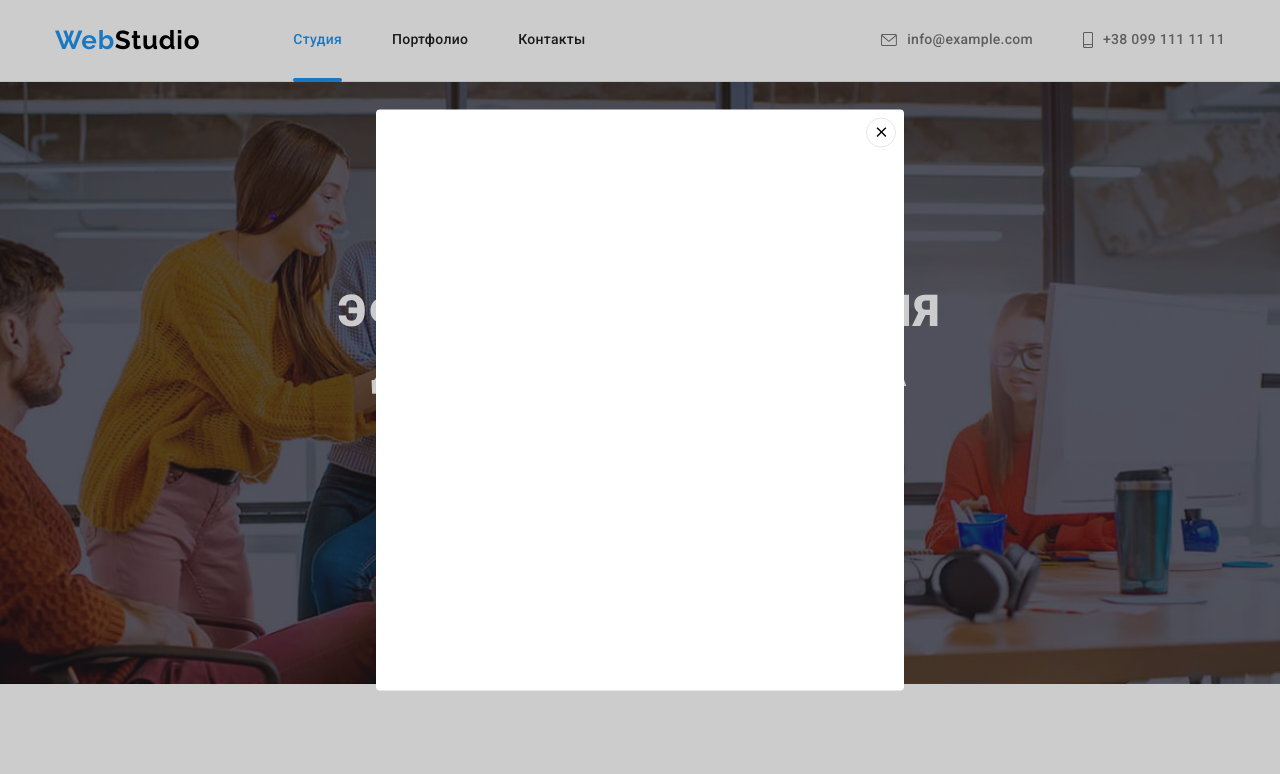
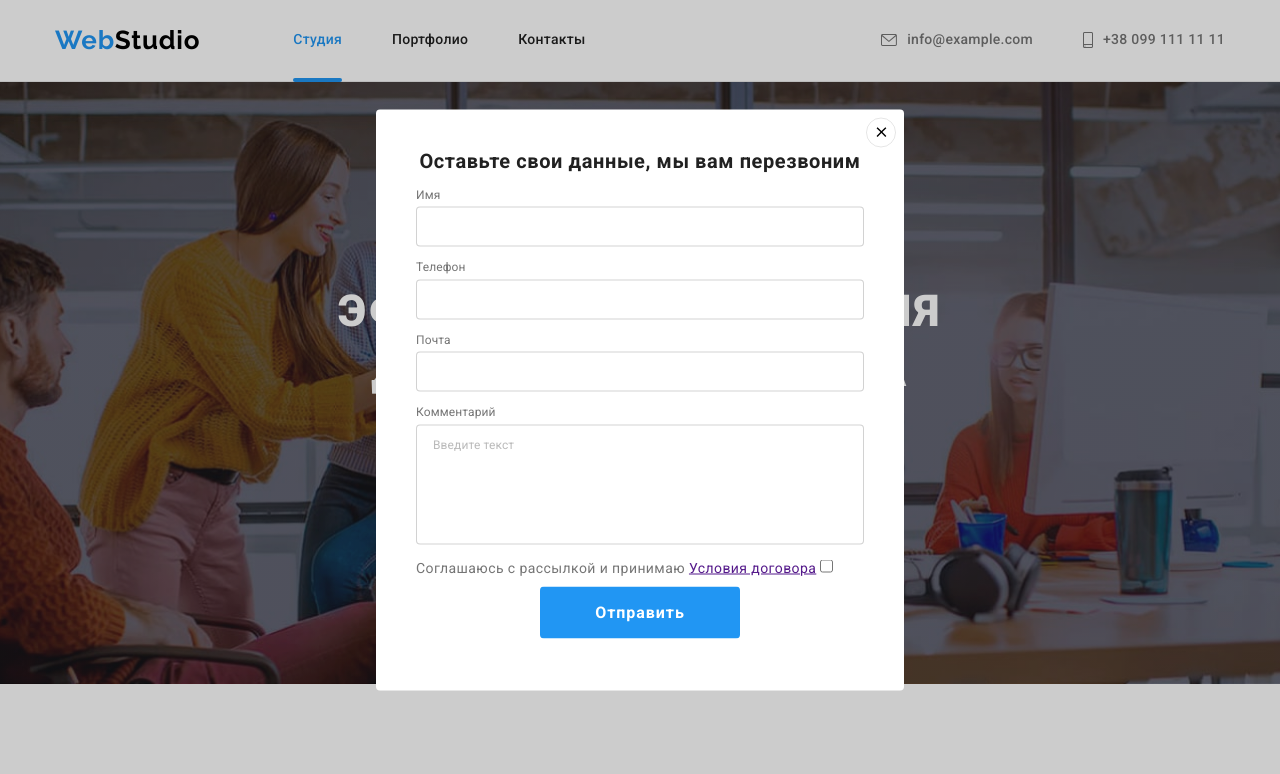
Before and after one commit to HalynaStep/goit-markup-hw-06, a plain HTML site: page index.html in a window 1280 px wide. Both pictures are taken after a click on the button "Заказать услугу". Shown: the top 774 px of the page. Drawn offline with Linux system fonts and the light colour scheme.

Commit message:
add_modal_form

```diff
--- a/css/styles.css
+++ b/css/styles.css
@@ -198,7 +198,8 @@ body {
   color: var(--accent-title-color);
 }
 
-.hero-btn {
+.hero-btn,
+.form-button {
   display: inline-block;
   padding: 10px 32px;
 
@@ -707,6 +708,8 @@ body {
 }
 
 .modal {
+  padding: 40px;
+
   width: 528px;
   min-height: 581px;
   background: var(--main-btn-color);
@@ -715,6 +718,19 @@ body {
   top: 50%;
   left: 50%;
   transform: translate(-50%, -50%);
+}
+
+.modal-title {
+  display: block;
+
+  font-weight: 700;
+  font-size: 20px;
+  line-height: 1.15;
+  text-align: center;
+  letter-spacing: 0.03em;
+  color: var(--main-title-color);
+
+  margin-bottom: 12px;
 }
 
 .modal-close {
@@ -734,6 +750,63 @@ body {
   cursor: pointer;
 }
 
+.modal-form-field {
+  margin-bottom: 10px;
+}
+
+.modal-form-text {
+  font-size: 12px;
+  line-height: 1.1714px;
+  letter-spacing: 0.01em;
+  color: var(--main-text-color);
+}
+.modal-form-input {
+  outline: none;
+  margin-top: 4px;
+  padding-left: 42px;
+  padding-right: 15px;
+
+  display: flex;
+  width: 100%;
+  height: 40px;
+
+  border: 1px solid #21212133;
+  border-radius: 4px;
+}
+
+.modal-form-comment {
+  width: 100%;
+  min-height: 120px;
+
+  margin-top: 4px;
+  padding: 12px 16px;
+
+  border: 1px solid #21212133;
+  border-radius: 4px;
+  outline: none;
+
+  resize: none;
+}
+
+.modal-form-comment::placeholder {
+  font-size: 12px;
+  line-height: 14px;
+  letter-spacing: 0.01em;
+  color: rgba(117, 117, 117, 0.5);
+}
+
+.modal-form-license {
+  font-size: 14px;
+  line-height: 1.71px;
+  letter-spacing: 0.03em;
+  color: var(--main-text-color);
+}
+
+.form-button {
+  display: block;
+  margin: 0 auto;
+}
+
 .is-hidden {
   visibility: hidden;
   opacity: 0;
--- a/index.html
+++ b/index.html
@@ -421,6 +421,49 @@
                     <use href="./images/icons.svg#close-icon"></use>
                 </svg>
             </button>
+            <b class="modal-title">Оставьте свои данные, мы вам перезвоним</b>
+            <form action="#" class="modal-form">
+                <div class="modal-form-field">
+                    <label class="modal-form-text">Имя
+                        <input
+                        type="text"
+                        name="user-name"
+                        class="modal-form-input"
+                        required>
+                    </label>
+                </div>
+                <div class="modal-form-field">
+                    <label class="modal-form-text">Телефон
+                        <input
+                        type="tel"
+                        name="user-tel"
+                        class="modal-form-input"
+                        required>
+                 </label>
+                </div>
+                <div class="modal-form-field">
+                    <label class="modal-form-text">Почта
+                        <input
+                        type="email"
+                        name="user-email"
+                        class="modal-form-input">
+                 </label>
+                </div>
+                <div class="modal-form-field">
+                    <label class="modal-form-text">Комментарий
+                       <textarea
+                       class="modal-form-comment"
+                       name="user-comment"
+                       placeholder="Введите текст"></textarea>
+                    </label>
+                </div>
+                <div class="modal-form-field">
+                    <label class="modal-form-license">Соглашаюсь с рассылкой и принимаю <a href="">Условия договора</a>
+                        <input type="checkbox">
+                    </label>
+                </div>
+                <button class="form-button" type="submit">Отправить</button>
+            </form>
         </div>
     </div>
 
```
